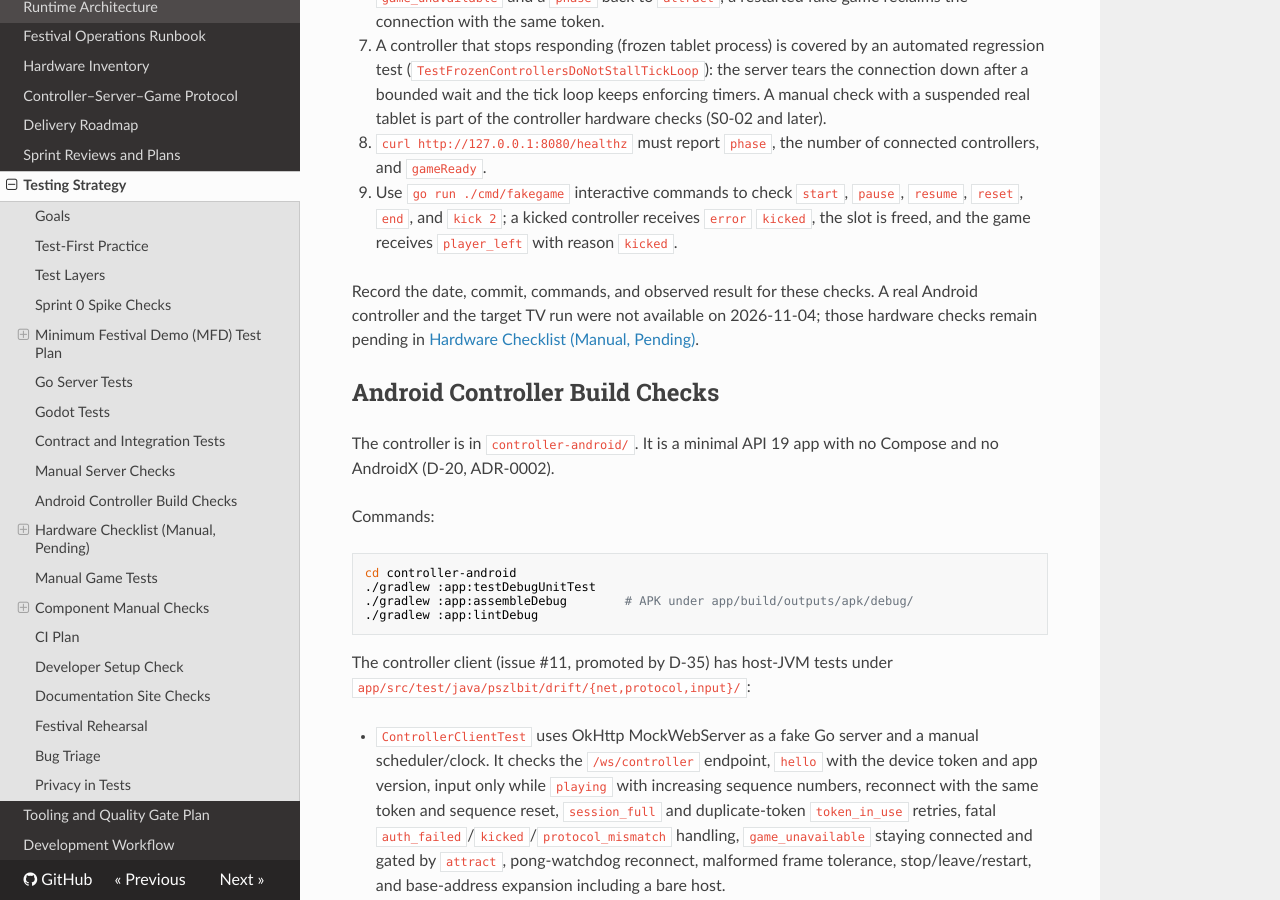
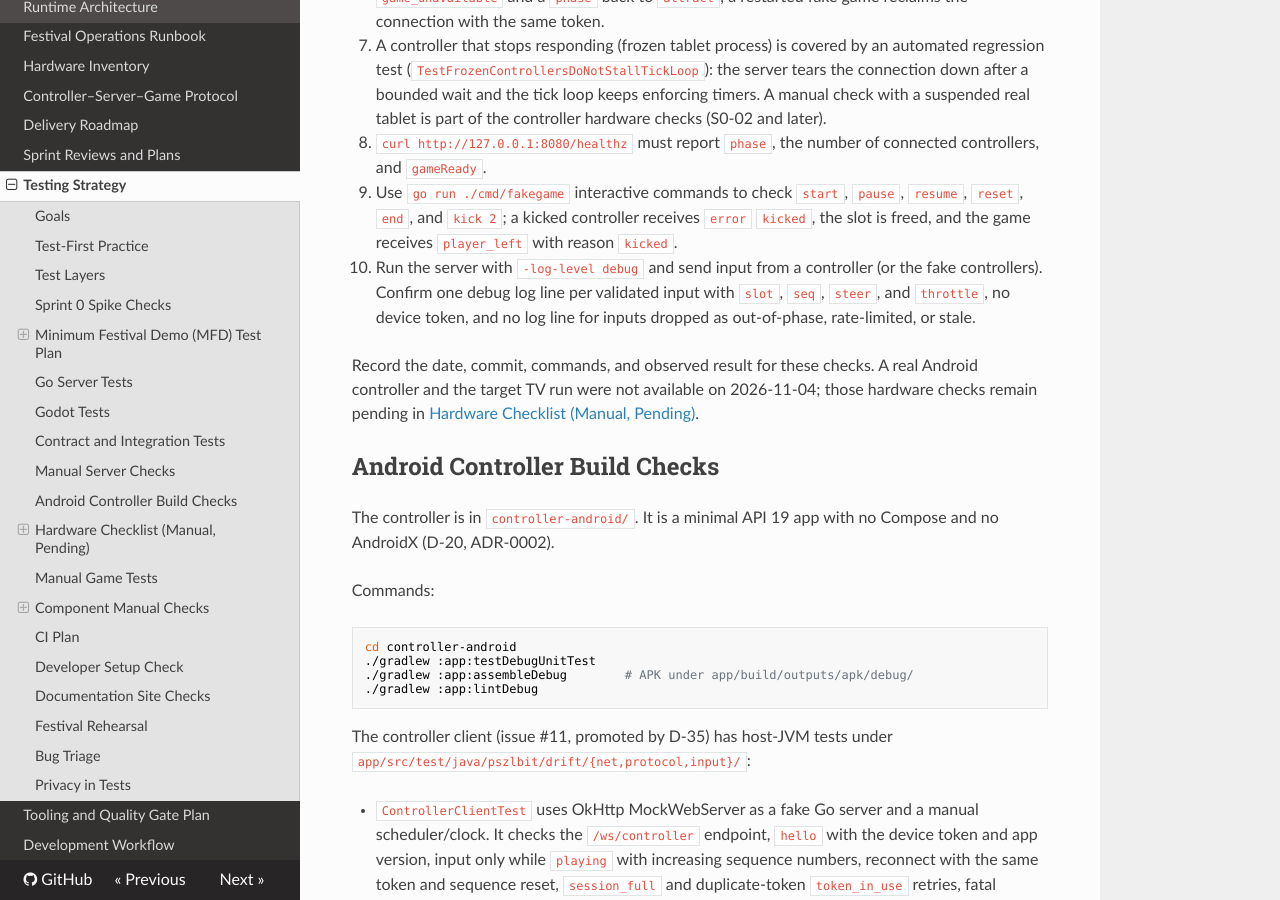
Before and after one commit to PSZLBit/ProszkowskaDrift, an MkDocs documentation site: the page built from documentation/06-development/testing.md, in a window 1280 px wide and 900 px high, scrolled down 6966 px. Built offline with MkDocs 1.6.1, drawn with Linux system fonts in a browser that asks for light colours; nearby versions of some CDN libraries.

Commit message:
fix(server): address review: debug-level validated input logging

```diff
--- a/documentation/06-development/testing.md
+++ b/documentation/06-development/testing.md
@@ -313,6 +313,10 @@ These checks use the S0-04 fake clients. Details and expected output are in
    `resume`, `reset`, `end`, and `kick 2`; a kicked controller receives `error`
    `kicked`, the slot is freed, and the game receives `player_left` with reason
    `kicked`.
+10. Run the server with `-log-level debug` and send input from a controller (or
+    the fake controllers). Confirm one debug log line per validated input with
+    `slot`, `seq`, `steer`, and `throttle`, no device token, and no log line for
+    inputs dropped as out-of-phase, rate-limited, or stale.
 
 Record the date, commit, commands, and observed result for these checks. A real
 Android controller and the target TV run were not available on 2026-11-04; those
```
Also changed, not shown: server/README.md (+3 -2 lines), 1 other file.
